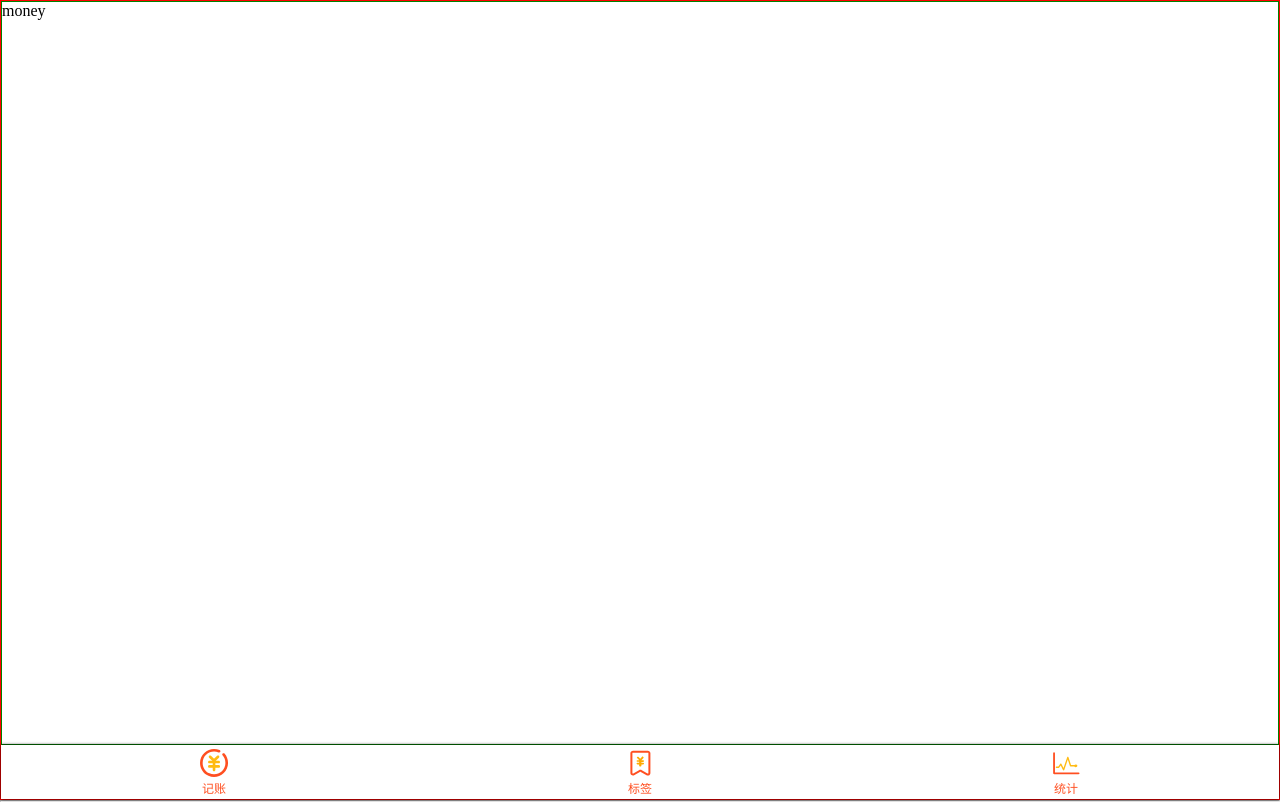
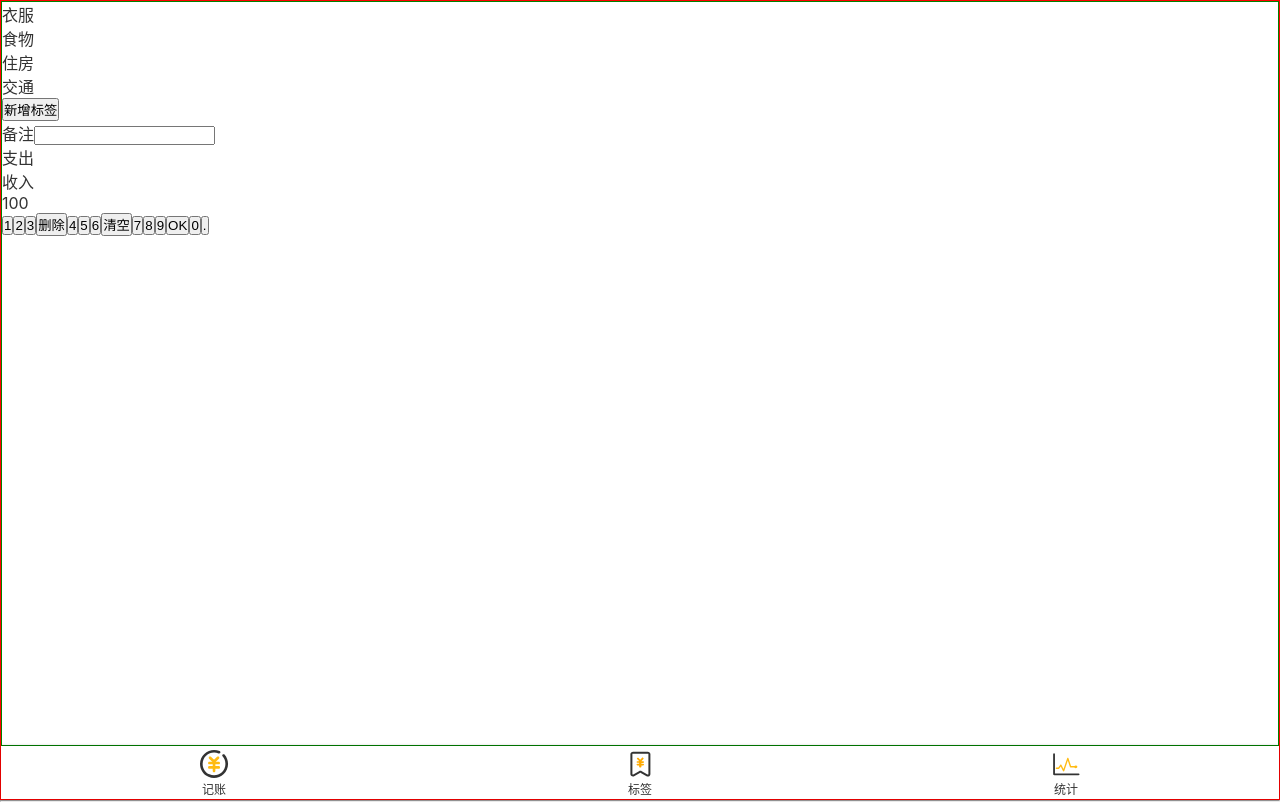
Before and after one commit to sherryYYX/money-code, a Vue app: page /#/ in a window 1280 px wide. Built offline with nearby package versions, Linux system fonts and the light colour scheme.

Commit message:
添加全局样式

```diff
--- a/public/index.html
+++ b/public/index.html
@@ -3,7 +3,7 @@
   <head>
     <meta charset="utf-8">
     <meta http-equiv="X-UA-Compatible" content="IE=edge">
-    <meta name="viewport" content="width=device-width,initial-scale=1.0">
+    <meta name="viewport" content="width=device-width,initial-scale=1,minimum-scale=1,maximum-scale=1,user-scalable=no,viewport-fit=cover">
     <link rel="icon" href="<%= BASE_URL %>favicon.ico">
     <title><%= htmlWebpackPlugin.options.title %></title>
   </head>
--- a/src/App.vue
+++ b/src/App.vue
@@ -6,13 +6,14 @@
 </template>
 
 <style lang="scss">
-*{
-  box-sizing: border-box;
-  padding:0;
-  margin: 0;
-}
-  a{
-    text-decoration: none;
-    color: #ff4f21;
+@import "assets/style/reset";
+  @import "assets/style/helper";
+  body{
+    font-family: $font-hei;
+  }
+  #app{
+    -webkit-font-smoothing: antialiased;
+    -moz-osx-font-smoothing: grayscale;
+    color: #333333;
   }
 </style>
--- /dev/null
+++ b/src/assets/style/helper.scss
@@ -0,0 +1,2 @@
+$red:#333;
+$font-hei:-apple-system, "Noto Sans", "Helvetica Neue", Helvetica, "Nimbus Sans L", Arial, "Liberation Sans", "PingFang SC", "Hiragino Sans GB", "Noto Sans CJK SC", "Source Han Sans SC", "Source Han Sans CN", "Microsoft YaHei", "Wenquanyi Micro Hei", "WenQuanYi Zen Hei", "ST Heiti", SimHei, "WenQuanYi Zen Hei Sharp", sans-serif;
--- /dev/null
+++ b/src/assets/style/reset.scss
@@ -0,0 +1,9 @@
+*{
+  box-sizing: border-box;
+  padding:0;
+  margin: 0;
+}
+a{
+  text-decoration: none;
+  color: inherit;
+}
--- a/src/components/Nav.vue
+++ b/src/components/Nav.vue
@@ -1,14 +1,14 @@
 <template>
   <div class="nav">
-    <router-link to="/money" class="nav-item">
+    <router-link to="/money" class="nav-item" active-class="selected">
       <Icon svg-name="money"></Icon>
       记账
     </router-link>
-    <router-link to="/labels" class="nav-item">
+    <router-link to="/labels" class="nav-item" active-class="selected">
       <Icon svg-name="label"></Icon>
       标签
     </router-link>
-    <router-link to="/statistic" class="nav-item">
+    <router-link to="/statistic" class="nav-item" active-class="selected">
       <Icon svg-name="statistics"></Icon>
       统计
     </router-link>
@@ -28,9 +28,10 @@
 </script>
 
 <style lang="scss" scoped>
+  @import "~@/assets/style/helper.scss";
 .nav{
   display: flex;
-  box-shadow: 0 0 3px rgba(0,0,0,1);
+  box-shadow: 0 0 3px rgba(0,0,0,0.3);
   flex-direction: row;
   font-size: 12px;
   > .nav-item{
@@ -45,5 +46,8 @@
       height: 32px;
     }
   }
+  > .nav-item.selected{
+    color: #ff4f21;
+  }
 }
 </style>
--- a/src/views/money.vue
+++ b/src/views/money.vue
@@ -1,8 +1,53 @@
 <template>
   <Layout>
+    <div class="tags">
+      <ul class="current">
+        <li>衣服</li>
+        <li>食物</li>
+        <li>住房</li>
+        <li>交通</li>
+      </ul>
+      <div class="new">
+        <button>新增标签</button>
+      </div>
+    </div>
+
     <div>
-      <p>money</p>
+      <label class="notes">
+        <span class="name">备注</span>
+        <input type="text">
+      </label>
     </div>
+
+    <div>
+      <ul class="types">
+        <li class="selected">支出</li>
+        <li>收入</li>
+      </ul>
+    </div>
+
+    <div class="numberPad">
+      <div class="output">100</div>
+      <div class="buttons">
+        <button>1</button>
+        <button>2</button>
+        <button>3</button>
+        <button>删除</button>
+        <button>4</button>
+        <button>5</button>
+        <button>6</button>
+        <button>清空</button>
+        <button>7</button>
+        <button>8</button>
+        <button>9</button>
+        <button>OK</button>
+        <button>0</button>
+        <button>.</button>
+      </div>
+    </div>
+
+
+
   </Layout>
 </template>
 
```
